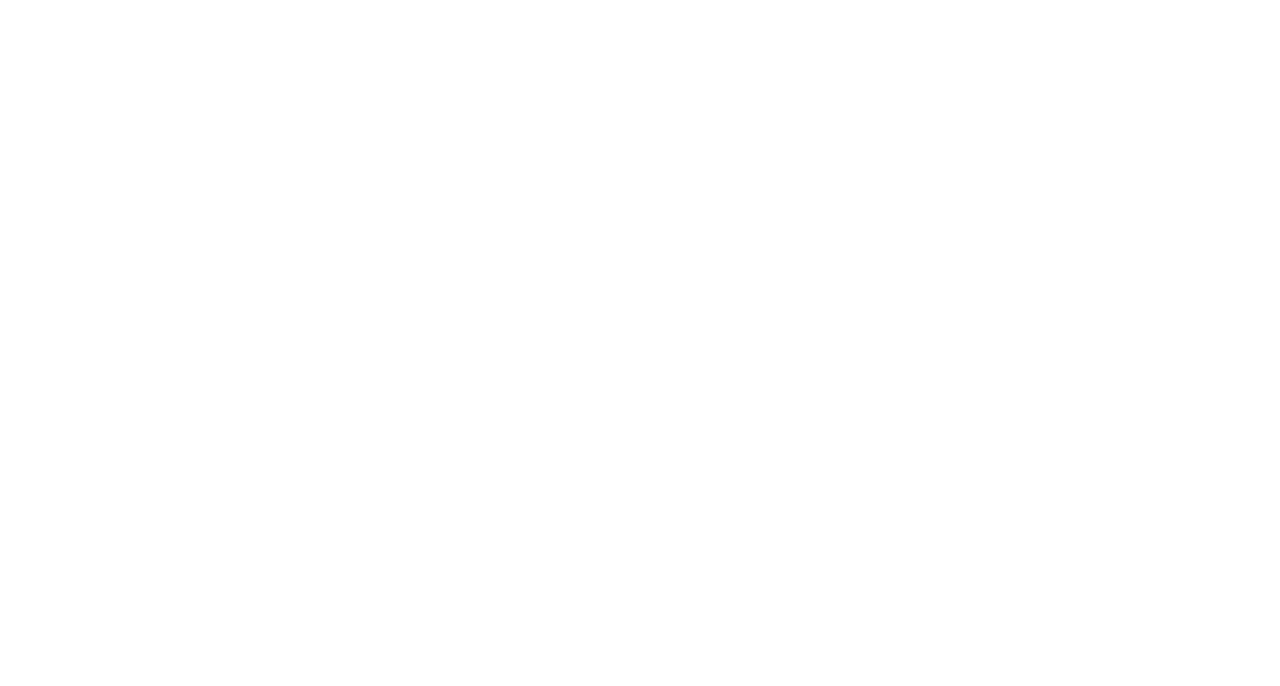
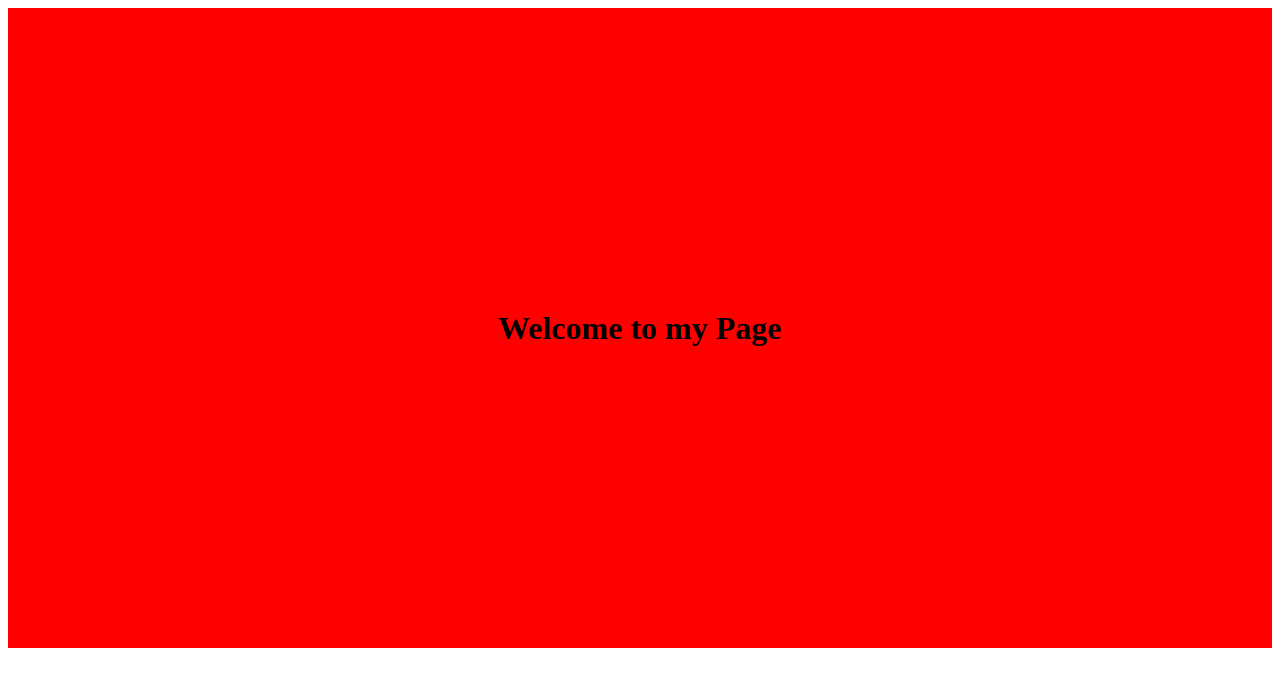
Before and after one commit to ToluAdekoya1/Animate, a plain HTML site: page index.html in a window 1280 px wide. Drawn offline with Linux system fonts and the light colour scheme.

Commit message:
Updated index/readme

```diff
--- a/index.html
+++ b/index.html
@@ -9,10 +9,16 @@
         .box{
             height: 80vh;
             width: 100%;
+            background-color: red;
+            display: flex;
+            justify-content: center;
+            align-items: center;
         }
     </style>
 </head>
 <body>
-    <div class="box"></div>
+    <div class="box">
+        <h1>Welcome to my Page</h1>
+    </div>
 </body>
 </html>
```
